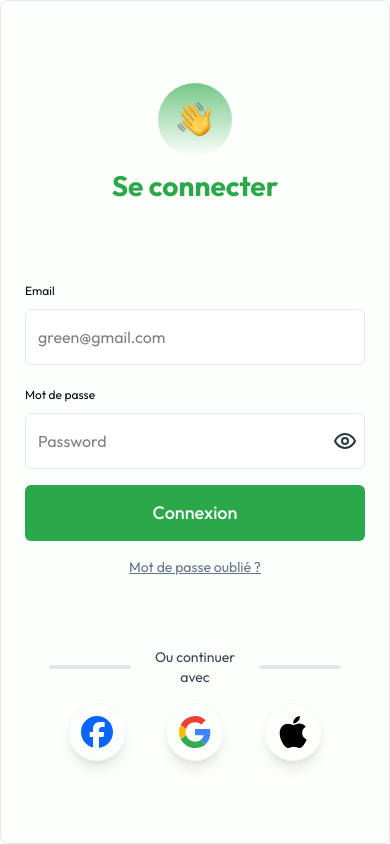
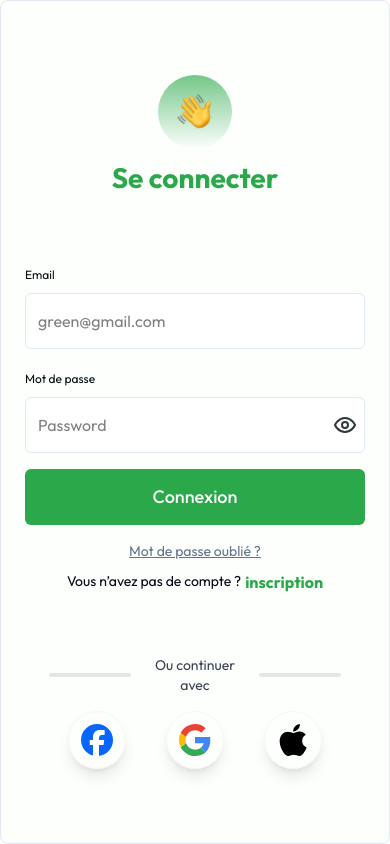
Before and after one commit to Umbrella-team-SquidTech/Ozon-Website, a React (Vite) app: page /login in a window 390 px wide. Built offline with nearby package versions, Linux system fonts and the light colour scheme.

Commit message:
refactor:register responsive

```diff
--- /dev/null
+++ b/src/components/Login/RegisterLink.tsx
@@ -0,0 +1,14 @@
+import { Link } from 'react-router-dom'
+
+const RegisterLink = () => {
+  return (
+    <div className="flex md:hidden pt-2 flex-row items-center gap-1 justify-center">
+    <p className="font-Outfit text-[14px] text-[#130E0A80/50] font-[400]">Vous n’avez pas de compte ?</p>
+    <Link to="/register" className="text-PrimaryColor font-[700]">
+    inscription
+    </Link>
+  </div>
+  )
+}
+
+export default RegisterLink
--- a/src/components/Register/register-mobile-form.tsx
+++ b/src/components/Register/register-mobile-form.tsx
@@ -34,7 +34,7 @@ export function RegisterMobileForm() {
   return (
 
       <form onSubmit={handleSubmit(onSubmit)} >
-      <Card className="w-full max-w-md mx-auto border-0 bg-BgColor space-y-2 shadow-none">
+      <Card className="w-full max-w-md mx-auto border-0 bg-BgColor space-y-2 shadow-none px-6">
         <CardContent className="space-y-2 py-2  ">
           <div className="grid grid-cols-2 gap-4">
             <div className="space-y-1">
@@ -78,6 +78,7 @@ export function RegisterMobileForm() {
               <button
                 onClick={() => setShowPassword(!showPassword)}
                 className="absolute inset-y-0 end-2"
+                type="button"
               >
                 {!showPassword ? (
                   <Eye color="#2D3A3A" />
@@ -104,6 +105,8 @@ export function RegisterMobileForm() {
               <button
                 onClick={() => setShowConfirmPassword(!showConfirmPassword)}
                 className="absolute inset-y-0 end-2"
+                type="button"
+
               >
                 {!showConfirmPassword ? (
                   <Eye color="#2D3A3A" />
--- a/src/components/component/OauthLinks.tsx
+++ b/src/components/component/OauthLinks.tsx
@@ -3,7 +3,7 @@ import google from "@/assets/Register/Google.svg"
 import apple from "@/assets/Register/Apple.svg"
 const OauthLinks = () => {
   return (
-    <div className="w-full  flex md:hidden flex-col items-center justify-center gap-4">
+    <div className="w-full  flex md:hidden flex-col items-center justify-center gap-4 ">
     <div className="flex justify-between items-center w-full px-6 ">
       <hr className="w-full h-1 rounded-md bg-[#130E0A1A]" />
       <p className="w-[26rem] px-2 text-sm text-gray-700 text-center">
--- a/src/pages/LoginPage.tsx
+++ b/src/pages/LoginPage.tsx
@@ -1,6 +1,7 @@
 import LoginForm from "@/components/Login/LoginForm";
 import LoginFooter from "@/components/Login/LoginFooter";
 import LoginHeader from "@/components/Login/LoginHeader";
+import RegisterLink from "@/components/Login/RegisterLink";
 
 export default function LoginPage() {
 
@@ -8,7 +9,8 @@ export default function LoginPage() {
     <div className="md:flex  overflow-x-hidden h-screen md:h-full justify-center items-center font-Outfit md:py-12 bg-BgColor">
       <div className="h-full md:max-h-auto   border flex flex-col justify-evenly rounded-lg py-10 px-6 md:p-16 gap-7 w-full  md:w-[45%]">
         <LoginHeader />
-        <LoginForm />
+        <div><LoginForm />
+        <RegisterLink /></div>
         <LoginFooter />
       </div>
     </div>
--- a/src/pages/RegisterPage.tsx
+++ b/src/pages/RegisterPage.tsx
@@ -9,7 +9,7 @@ const RegisterPage = () => {
   return (
     <div
       className="w-screen h-[100dvh] overflow-x-hidden  flex flex-col items-center justify-evenly
-    md:justify-start py-10 md:py-0 md:pt-14 bg-BgColor"
+    md:justify-start py-10  md:py-0 md:pt-14 bg-BgColor"
     >
       <div className="max-h-auto  border hidden md:flex flex-col justify-between rounded-lg p-16 gap-7 w-[45%]">
         <LoginHeader register={true} />
@@ -17,7 +17,8 @@ const RegisterPage = () => {
         <LoginFooter />
       </div>
 
-      <div className=" md:hidden"><RegisterHeader />
+      <div className=" md:hidden px-6">
+        <RegisterHeader />
       <div>
         <RegisterMobileForm />
         <LoginLink />
```
